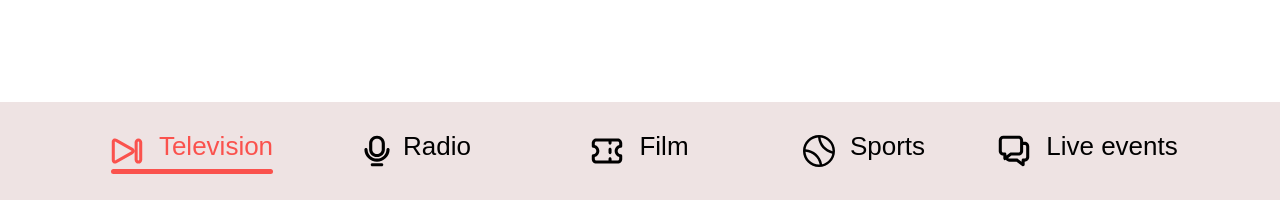
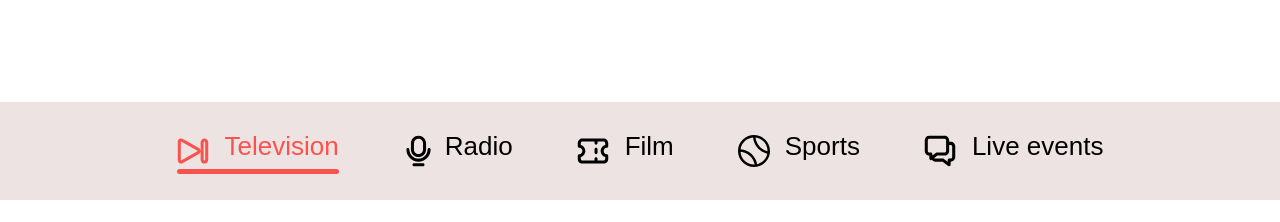
Before and after one commit to ganesh-tomar/veritone, a Next.js app: page /solutions in a window 1280 px wide. Shown: the part 5060-5282 px from the top of the page. Built offline with nearby package versions, Linux system fonts and the light colour scheme; a web font is replaced by a local one.

Commit message:
update feedbacks

```diff
--- a/components/tabVariations/TabWithoutSlider.jsx
+++ b/components/tabVariations/TabWithoutSlider.jsx
@@ -20,12 +20,12 @@ const Tabs = ({ tab, tab_content, bg, tabBg, pt }) => {
     <section className={`tabs padding-medium ${styles.tabs} ${styles.tabWithoutSlider} overflow-x-clip`}>
       <div className={`container ${styles.container} `} >
         <div className={`wrapp `}>
-          <ul className={`relative w-full flex flex-wrap justify-center items-center md:justify-start z-[4] py-[28px] xl:py-[20px] before:content-[''] before:w-[calc(100%+162px)] before:absolute before:h-full before:top-0 before:left-[-81px] before:bg-softEmber`}>
+          <ul className={`relative w-full flex flex-wrap justify-center items-center z-[4] py-[28px] xl:py-[20px] before:content-[''] before:w-[calc(100%+162px)] before:absolute before:h-full before:top-0 before:left-[-81px] before:bg-softEmber`}>
             {tab?.map((item, index) => {
               // console.log(item.tab_icon);
               return (
-                <li onClick={() => handler(index)} key={index} className={`cursor-pointer inline-block w-[16%] laptopmid:w-[19%] laptopsmall:w-[224px] ipad:w-[224px] phablet:w-1/2 sm:w-full`}>
-                  <div className={`${styles.tablist} ${i === index ? ` ${styles.active} ` : ''} relative w-fit mx-auto flex items-center justify-center sm:justify-start sm:mx-[20px] xl:my-[10px]`}>
+                <li onClick={() => handler(index)} key={index} className={`cursor-pointer inline-block w-fit sm:w-full`}>
+                  <div className={`${styles.tablist} ${i === index ? ` ${styles.active} ` : ''} relative w-fit mx-[32px] flex items-center justify-center sm:justify-start sm:mx-[20px] xl:my-[10px]`}>
                     <div className={``}>
                       <Image className={`w-full h-full max-h-[32px] max-w-[32px] object-contain mr-[20px]`} src={item.tab_icon} alt={item.tab_icon_name} width={120} height={120} />
                     </div>
```
